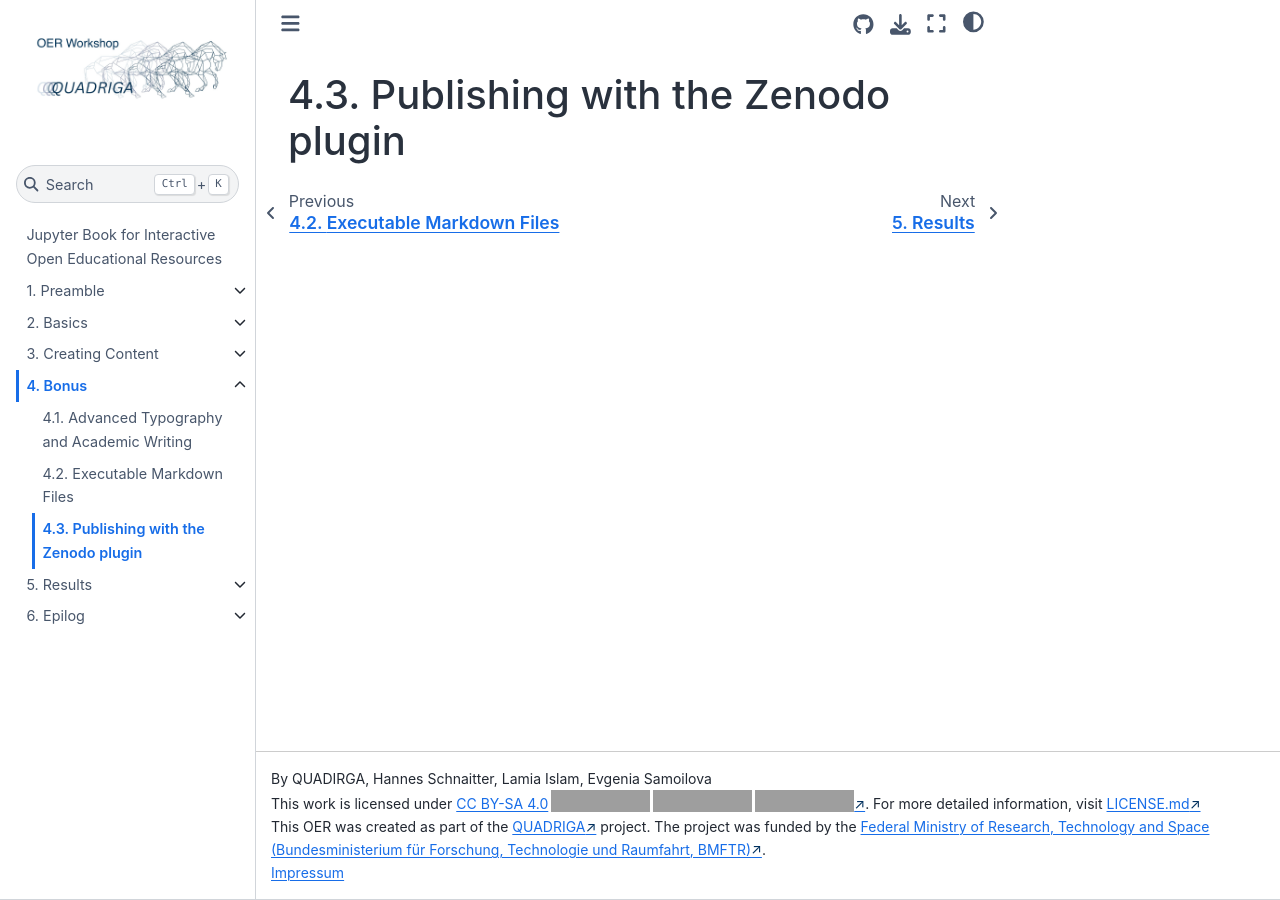
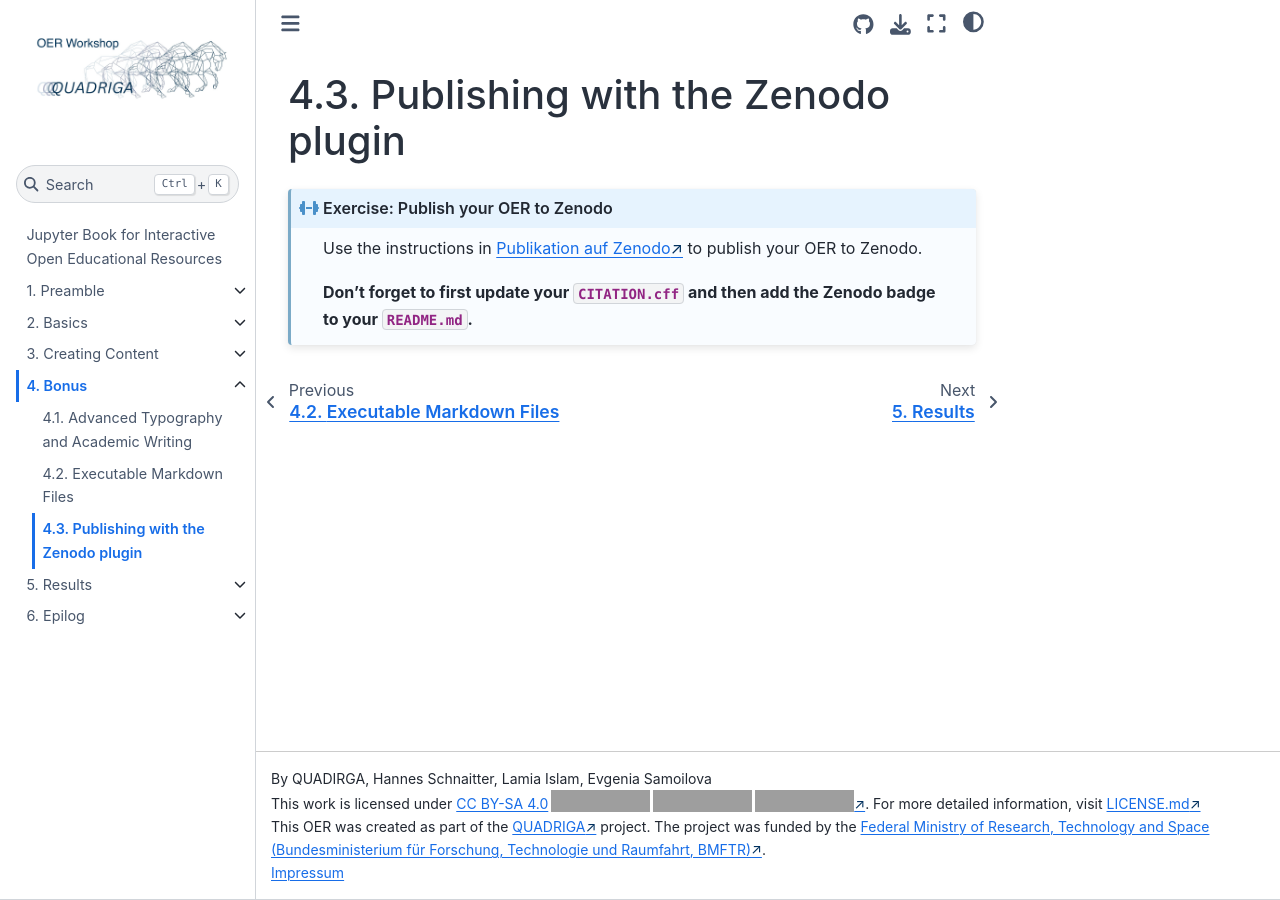
Before and after one commit to quadriga-dk/OER-Workshop, a Jupyter Book: the page built from bonus/zenodo.md, in a window 1280 px wide. Built offline with Jupyter Book 1.0.4 settings and Sphinx 7.4.7 and the Sphinx Book theme 1.1.4, drawn with Linux system fonts in a browser that asks for light colours; pages that are not in the unit, such as notebooks, are missing from menus; grey boxes are pictures that could not be loaded.

Commit message:
feat: add exercises for the bonus topics

````diff
--- a/bonus/zenodo.md
+++ b/bonus/zenodo.md
@@ -1 +1,8 @@
 # Publishing with the Zenodo plugin
+```{admonition} Exercise: Publish your OER to Zenodo
+:class: exercise
+
+Use the instructions in <a href="https://quadriga-dk.github.io/Book_Template/technologie/publikation_auf_zenodo.html" target="_blank" class="external-link">Publikation auf Zenodo</a> to publish your OER to Zenodo.
+
+**Don't forget to first update your `CITATION.cff` and then add the Zenodo badge to your `README.md`.**
+```
````
Also changed, not shown: bonus/executable_markdown.md (+6 -0 lines), bonus/typography.md (+6 -0 lines), 1 other file.
